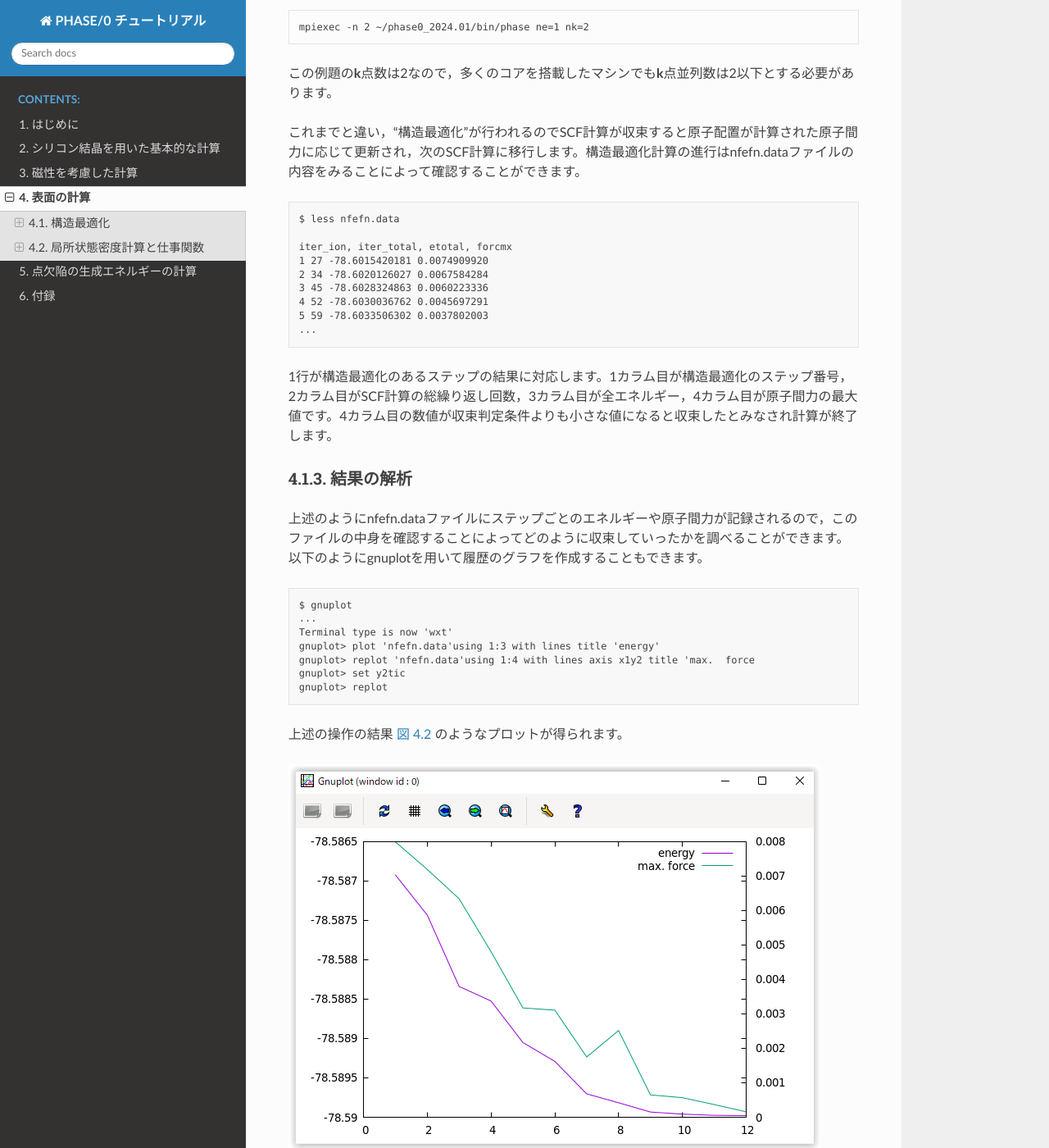
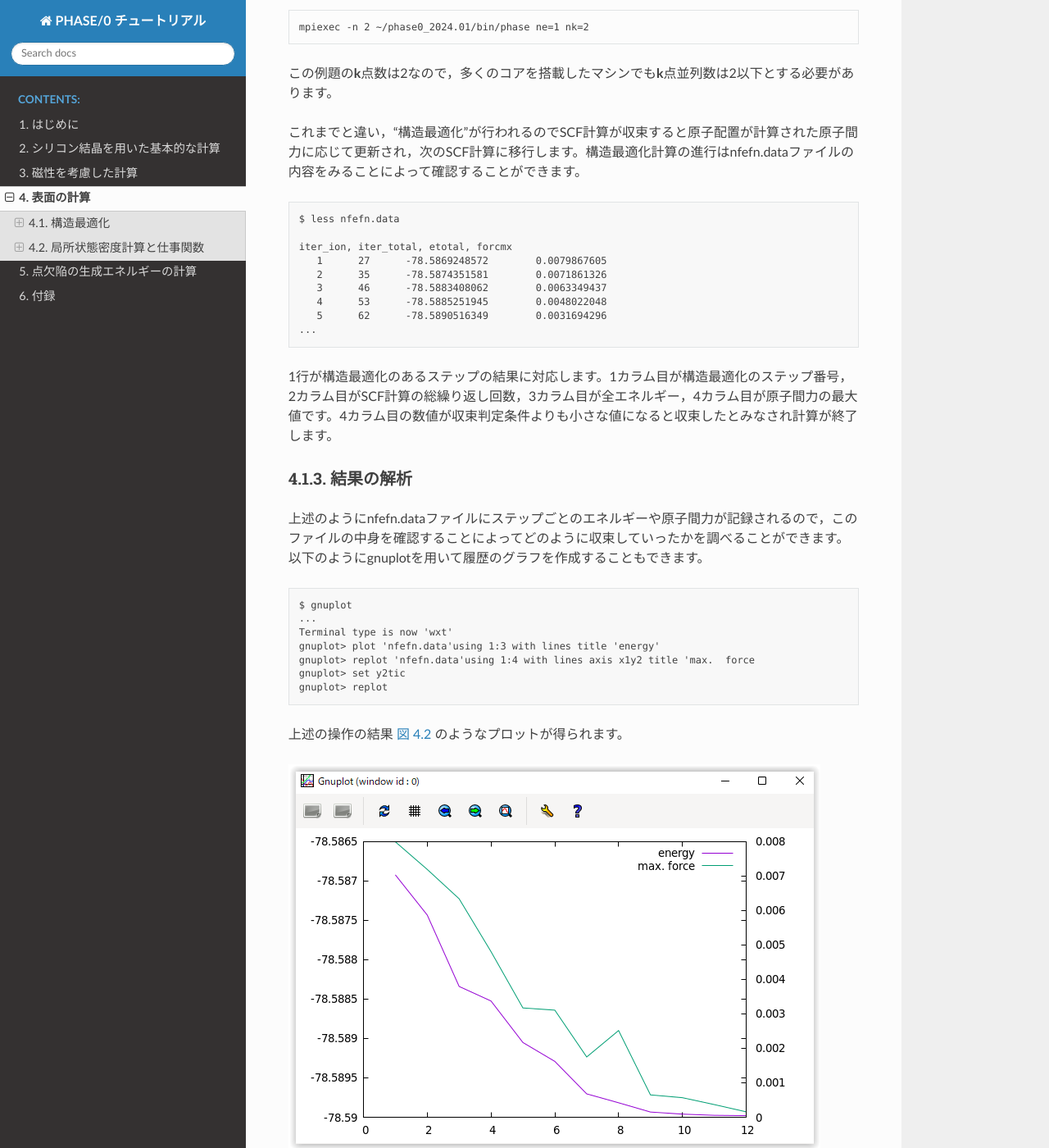
Before and after one commit to Materials-Science-Software-Consortium/phase0_tutorial_wsl, a Sphinx documentation site: the page built from source/surf.rst, in a window 1280 px wide and 1400 px high, scrolled down 2715 px. Shown: the whole window at 82% size. Built offline with Sphinx 7.4.7 and the Read the Docs theme 3.1.0, drawn with Linux system fonts in a browser that asks for light colours; some of the changed text lies outside the part shown.

Commit message:
表面の例題をマニュアル・インプットともに微修正

```diff
--- a/source/surf.rst
+++ b/source/surf.rst
@@ -103,11 +103,11 @@ PHASE/0は平面波基底を利用するので扱うことが可能なのは周
   $ less nfefn.data
 
   iter_ion, iter_total, etotal, forcmx
-  1 27 -78.6015420181 0.0074909920
-  2 34 -78.6020126027 0.0067584284
-  3 45 -78.6028324863 0.0060223336
-  4 52 -78.6030036762 0.0045697291
-  5 59 -78.6033506302 0.0037802003
+     1      27      -78.5869248572        0.0079867605
+     2      35      -78.5874351581        0.0071861326
+     3      46      -78.5883408062        0.0063349437
+     4      53      -78.5885251945        0.0048022048
+     5      62      -78.5890516349        0.0031694296
   ...
 
 1行が構造最適化のあるステップの結果に対応します。1カラム目が構造最適化のステップ番号，2カラム目がSCF計算の総繰り返し回数，3カラム目が全エネルギー，4カラム目が原子間力の最大値です。4カラム目の数値が収束判定条件よりも小さな値になると収束したとみなされ計算が終了します。
@@ -243,7 +243,7 @@ F_POSによって構造最適化計算で得たnfdynm.dataファイルを指し
 
 .. parsed-literal::
 
-  ~/|PHASE020XX.yy|/dos.pl dos.data -mode=atom -color -with_fermi
+  ~/|PHASE020XX.yy|/bin/dos.pl dos.data -mode=atom -color -with_fermi
 
 この操作の結果dos_a001.eps, dos_a002.eps, ....といったEPSファイルが得られます。参考のため，得られる結果の一部の図を紹介します。
 
```
Also changed, not shown: other parts of source/surf.rst (+6 -4 lines), source/media/image15.png, 1 other file.
